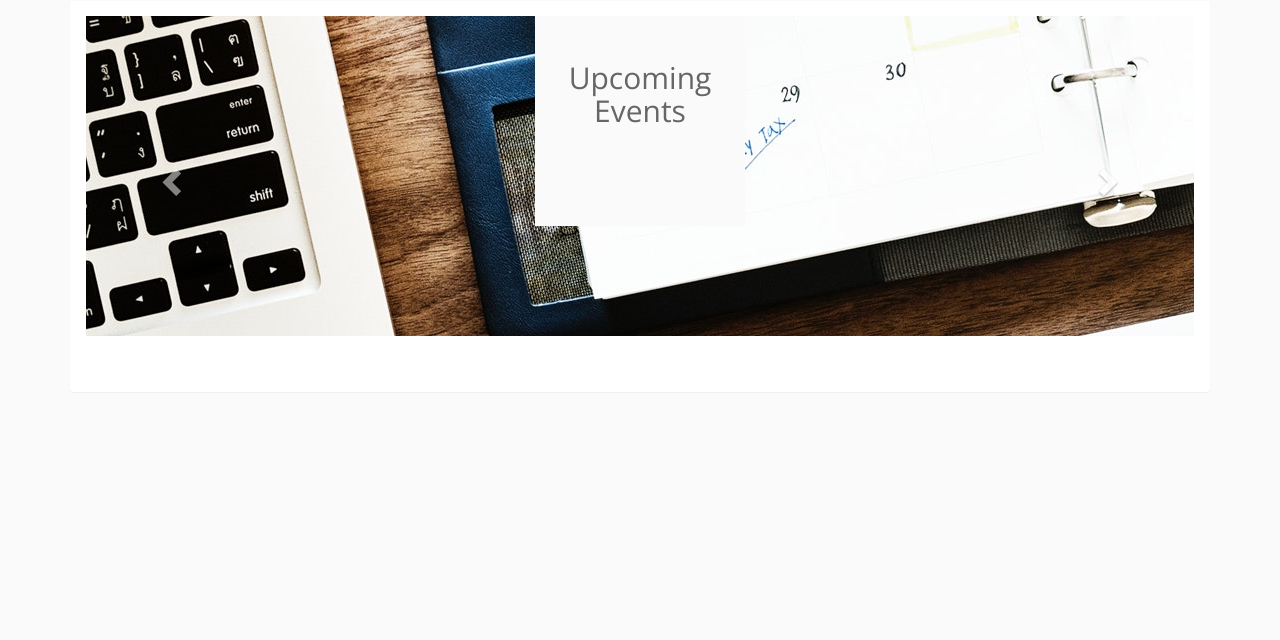
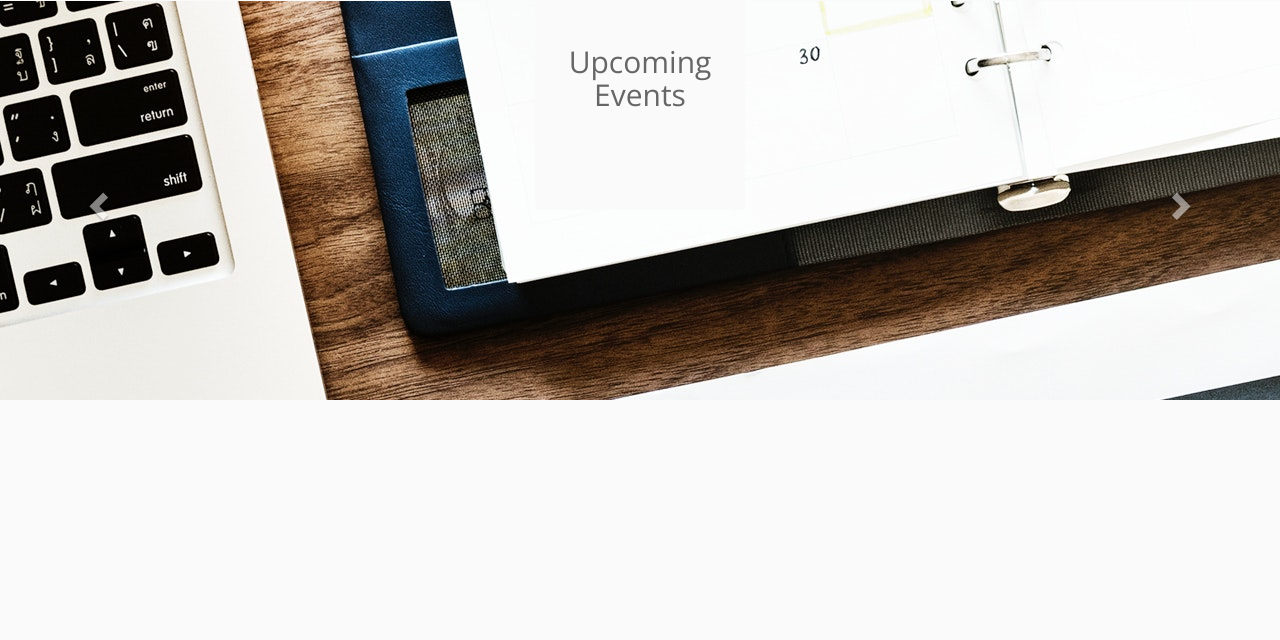
Before and after one commit to david-hub024/PCS_Swimming, a Django app: page /events/ in a window 1280 px wide. Shown: the part 70-710 px from the top of the page. Run offline with Django 3.2, Linux system fonts and the light colour scheme; data that the repository does not hold is empty; some libraries are stand-ins or nearby versions.

Commit message:
base.html styling and event carousel edits

```diff
--- a/events/templates/events/events.html
+++ b/events/templates/events/events.html
@@ -1,6 +1,5 @@
 {% extends 'home/base.html' %}
 {% load static from staticfiles %}
-
 {% block content %}
 
 <div class="row">
@@ -22,8 +21,9 @@
                 <div class="item">
                     <div class="carousel-content">
                         <div class="col-xs-4 col-sm-4"></div>
-          <div class="col-xs-4 col-sm-4"> <div class="card">
-            <h4 class = 'card-title'>{{ event.name }}</h4><br>
+                        <div class="col-xs-4 col-sm-4">
+                            <div class="card">
+                                <h4 class='card-title'>{{ event.name }}</h4><br>
                                 <p class='card-text'>{{ event.start_time }}<br><strong>{{ event.location }}</strong></p>
                             </div>
                         </div>
@@ -47,9 +47,10 @@
 </div>
 <br>
 <br>
+<div class="container">
     {% for document in documents %}
 <h5>Documents: </h5>
 <a href="{{MEDIA_URL}}{{document.file}}">{{document.name}}</a>
-{% endfor %}
+{% endfor %} {% endblock content %}
 
-{% endblock content %}
+</div>
--- a/home/templates/home/base.html
+++ b/home/templates/home/base.html
@@ -62,19 +62,18 @@
 {% endif %}
 
 
-        <div class="container">
+
             <div class="row">
                 <div class="col-md-12">
-                    <div class="panel">
-                        <div class="panel-body">
+
+
                             <!--blogpost entries-->
                             {% block content %} {% endblock %}
                             <!--blogpost entries-->
-                        </div>
-                    </div>
+
                 </div>
             </div>
-        </div>
+
     </div>
 
 
--- a/static/css/base.css
+++ b/static/css/base.css
@@ -101,7 +101,8 @@ footer {
 .carousel {
   background-image: url('../images/events.jpg');
   /*background-position: center;*/
-  height: 40vh;
+  height: 50vh;
+  width: 100vw;
   /*opacity: .5;*/
   /*z-index: 2;*/
 }
```
Lines whose indentation alone changed are shown as unchanged.
